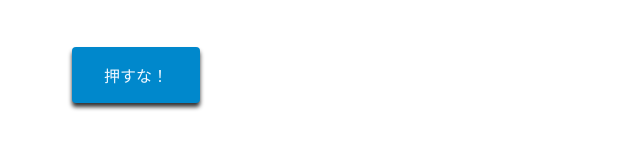
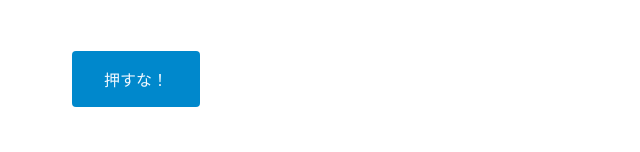
Before and after one commit to katakuriko-a/kuanime, a plain HTML site: page index.html in a window 1280 px wide. In both pictures the pointer is over the element "押すな！". Shown: the part 175-327 px from the top of the page, without its empty margins (0-640 px from the left). Drawn offline with Linux system fonts and the light colour scheme.

Commit message:
Add files via upload

```diff
--- a/css/stylesheet.css
+++ b/css/stylesheet.css
@@ -62,7 +62,7 @@ animation: move 2s;
 
 }
 
-.btn:active {
+.btn:hover {
   /* background-color: hsl(200, 100%, 45%); */
   -webkit-transform: translateY(4px);
    box-shadow: none;
```
